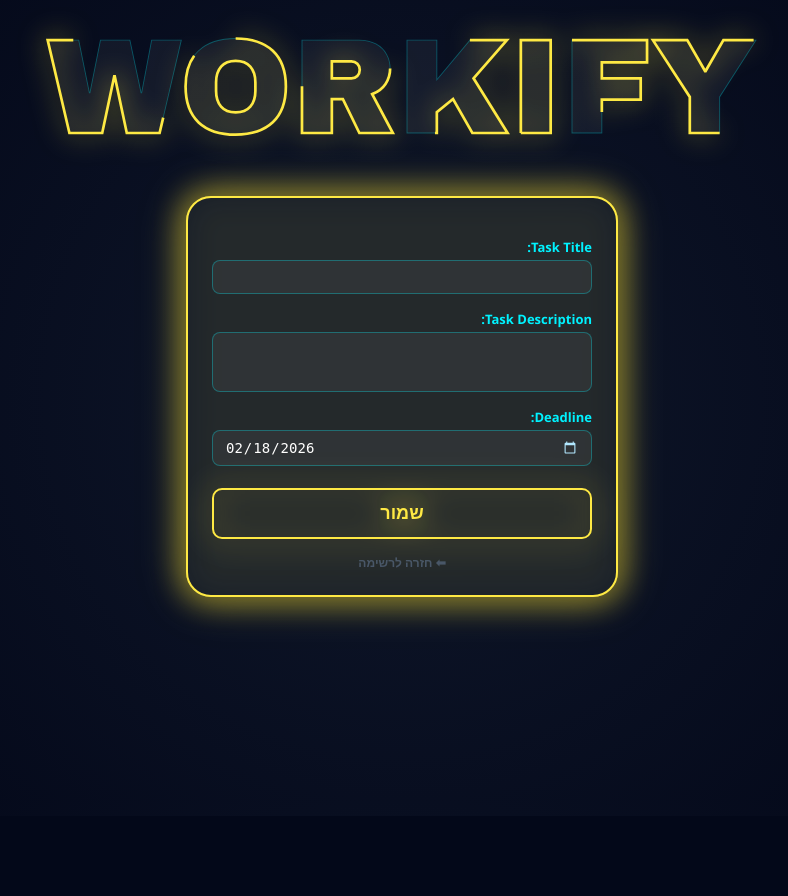
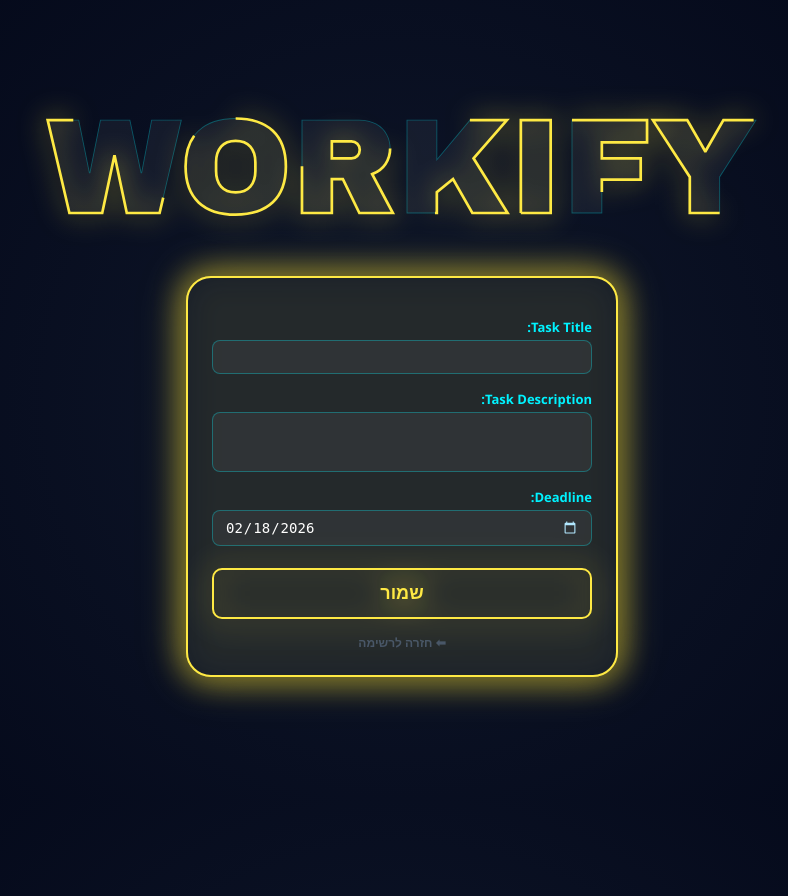
Before and after one commit to rivky9523/PycharmProject, a Django app: template DjangoProject/DjangoApp/templates/taskForm.html in a window 1280 px wide. Shown: the whole page, without its empty margins (238-1026 px from the left). Before the commit the page ends 636 px from the top, so only its background shows below. Run offline with Django 5.2, Linux system fonts and the light colour scheme; the template is opened without the code that fills it: values that come from a table or form of the project are taken from there, others are empty.

Commit message:
update again project with img

```diff
--- a/DjangoProject/DjangoApp/templates/taskForm.html
+++ b/DjangoProject/DjangoApp/templates/taskForm.html
@@ -33,8 +33,8 @@
             display: flex;
             flex-direction: column;
             align-items: center;
-            justify-content: flex-start; /* הצמדה למעלה */
-            padding-top: 2vh; /* רווח קטן מהתקרה */
+            justify-content: flex-start;
+            padding-top: 12vh;
         }
 
         /* לוגו קטן ומהיר */
```
Also changed, not shown: DjangoProject/db.sqlite3, 1 other file.
